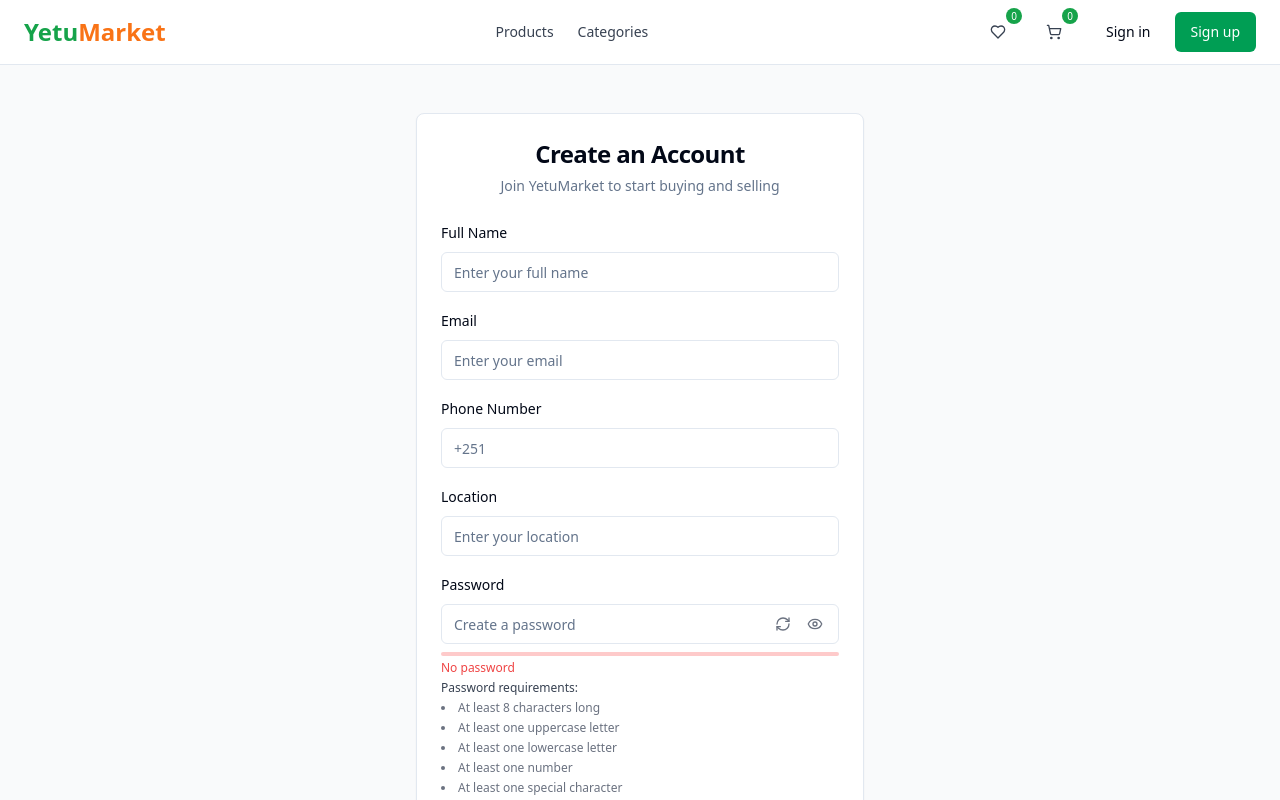
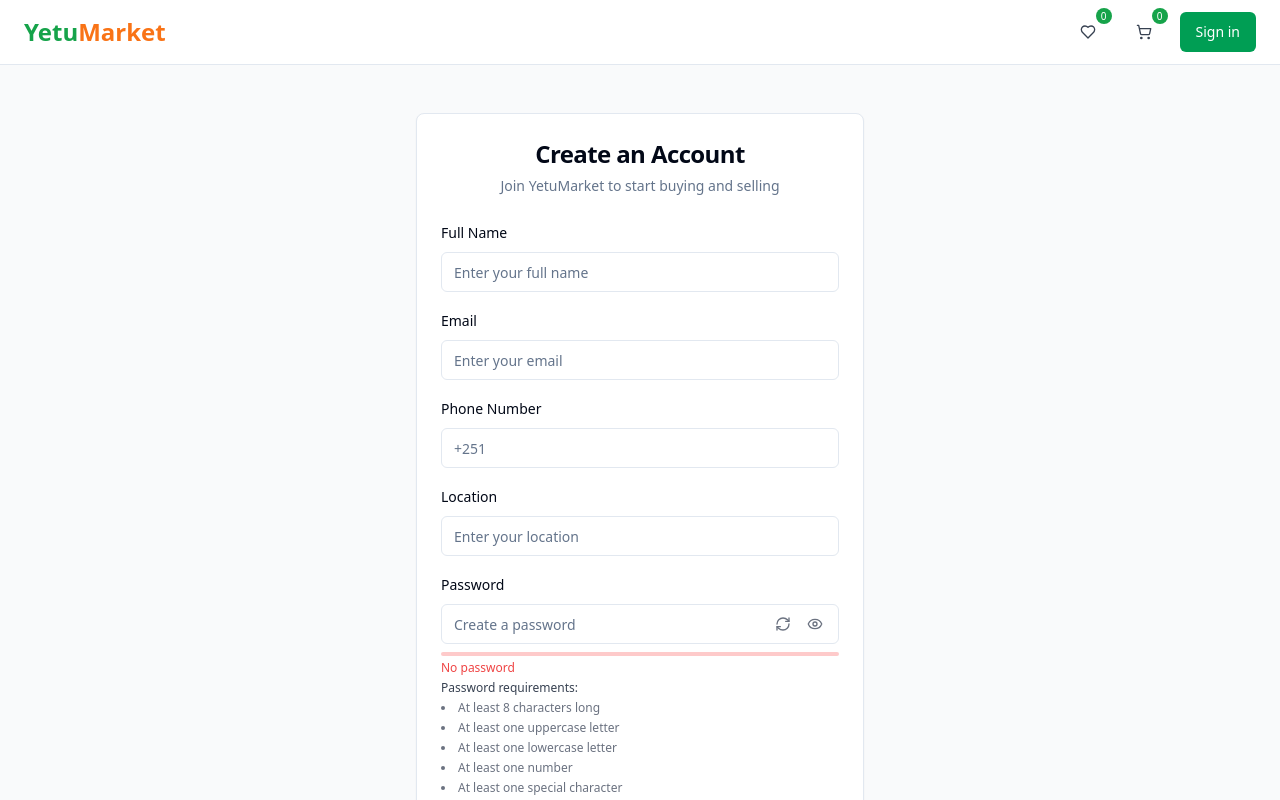
Before and after one commit to dagi18/yetu-market-et, a React (Vite) app: page /register in a window 1280 px wide. Shown: the top 800 px of the page. Built offline with nearby package versions, Linux system fonts and the light colour scheme.

Commit message:
Refactor header and category pages
- Remove product and category links from the header.
- Keep only the Sign in button in the header.
- Ensure consistent design across category pages.

```diff
--- a/src/components/Header.tsx
+++ b/src/components/Header.tsx
@@ -1,3 +1,4 @@
+
 import { Link } from "react-router-dom";
 import { Button } from "@/components/ui/button";
 import {
@@ -32,30 +33,6 @@ export default function Header({ user, onSignOut }: HeaderProps) {
               <span className="text-orange-500">Market</span>
             </span>
           </Link>
-
-          {/* Navigation */}
-          <nav className="hidden md:flex items-center gap-6">
-            <Link
-              to="/products"
-              className="text-sm font-medium text-gray-700 hover:text-green-600 transition-colors"
-            >
-              Products
-            </Link>
-            <Link
-              to="/categories"
-              className="text-sm font-medium text-gray-700 hover:text-green-600 transition-colors"
-            >
-              Categories
-            </Link>
-            {user && (
-              <Link
-                to="/sell"
-                className="text-sm font-medium text-gray-700 hover:text-green-600 transition-colors"
-              >
-                Sell
-              </Link>
-            )}
-          </nav>
 
           {/* Actions */}
           <div className="flex items-center gap-4">
@@ -112,11 +89,8 @@ export default function Header({ user, onSignOut }: HeaderProps) {
               </DropdownMenu>
             ) : (
               <div className="flex items-center gap-2">
-                <Button variant="ghost" asChild>
+                <Button asChild>
                   <Link to="/login">Sign in</Link>
-                </Button>
-                <Button asChild>
-                  <Link to="/register">Sign up</Link>
                 </Button>
               </div>
             )}
--- a/src/components/categories/CategoryNav.tsx
+++ b/src/components/categories/CategoryNav.tsx
@@ -17,14 +17,14 @@ const CategoryNav = () => {
   return (
     <nav className="bg-white shadow-sm">
       <div className="container mx-auto px-4">
-        <div className="flex items-center justify-between overflow-x-auto py-1 scrollbar-hide md:justify-center">
+        <div className="flex items-center overflow-x-auto py-3 scrollbar-hide md:justify-center">
           {categories.map((category, index) => (
             <Link
               key={index}
               to={category.link}
-              className="flex min-w-max flex-col items-center py-2 px-3 text-sm font-medium text-gray-700 hover:text-brand-green"
+              className="flex min-w-max flex-col items-center px-4 text-sm font-medium text-gray-600 hover:text-green-600 transition-colors"
             >
-              <span className="mb-1">{category.icon}</span>
+              <span className="mb-1 bg-gray-50 p-2 rounded-full">{category.icon}</span>
               <span>{category.name}</span>
             </Link>
           ))}
```
Also changed, not shown: src/router.tsx (+25 -0 lines).
